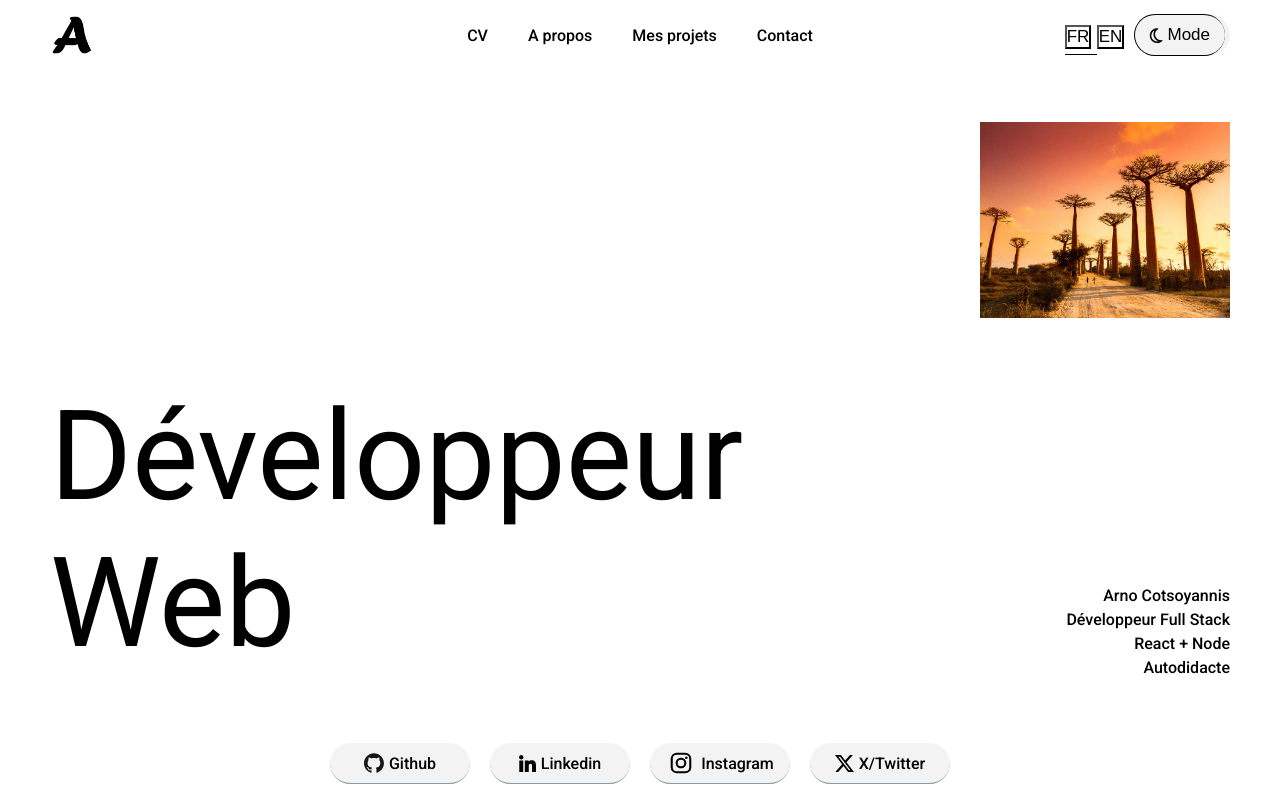
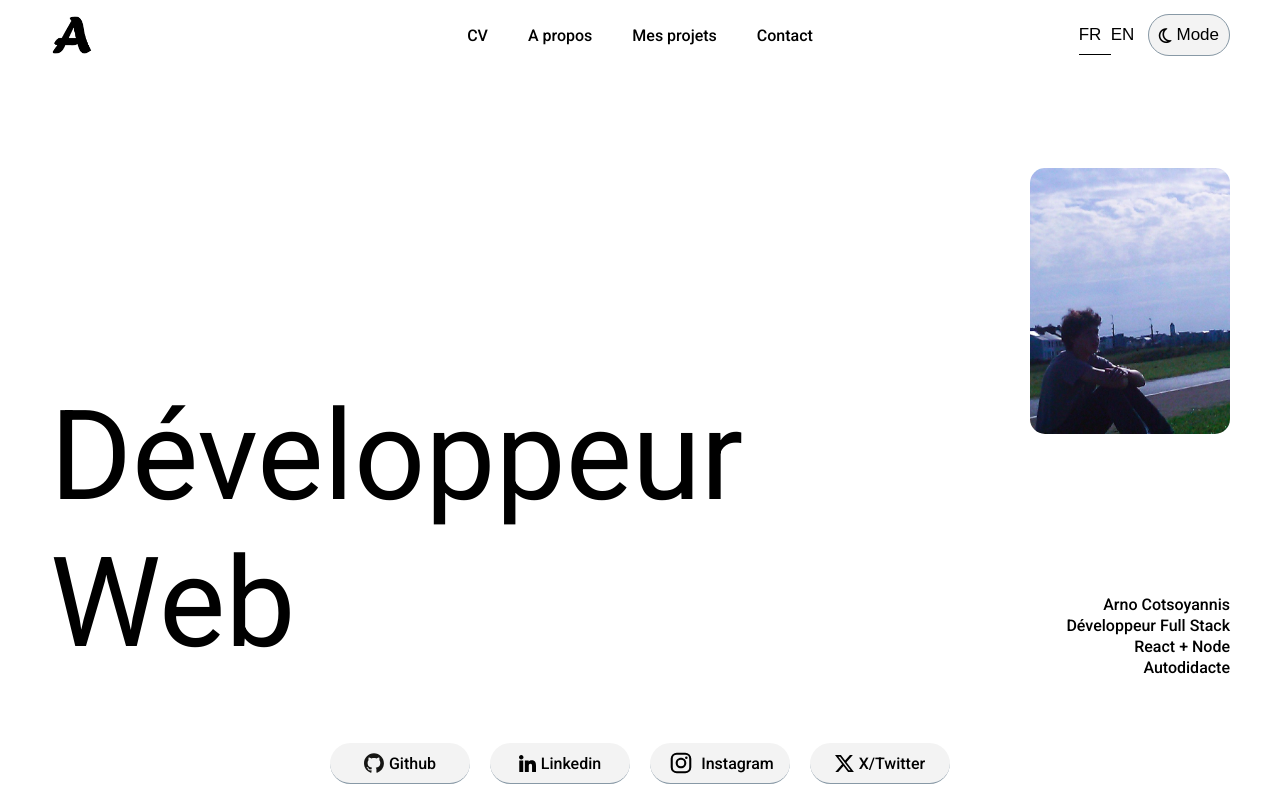
Before and after one commit to AvirKarakitsos/REACT_portfolio_2025, a React (Vite) app: page / in a window 1280 px wide. Shown: the top 800 px of the page. Built offline with nearby package versions, Linux system fonts and the light colour scheme.

Commit message:
fix: image and bugs

```diff
--- a/src/Components/Header.tsx
+++ b/src/Components/Header.tsx
@@ -40,10 +40,10 @@ function Header() {
 
 				<ul className={styles.listMode}>
 					{theme === "light"
-						? <li><button  onClick={() => toggleTheme("dark")} className={`${styles.itemMode} btn`}><i className="fa-regular fa-moon"></i>{translate(lang).header.mode}</button></li>
-						: <li><button onClick={() => toggleTheme("light")}  className={`${styles.itemMode} btn bg-light-1 color-black`}><i className="fa-solid fa-sun color-black"></i>{translate(lang).header.mode}</button></li>
+						? <li><button  onClick={() => toggleTheme("dark")} className={`${styles.itemMode}`}><i className="fa-regular fa-moon"></i>{translate(lang).header.mode}</button></li>
+						: <li><button onClick={() => toggleTheme("light")}  className={`${styles.itemMode} bg-light-1 color-black`}><i className="fa-solid fa-sun color-black"></i>{translate(lang).header.mode}</button></li>
 					}
-					<li>
+					<li className={styles.buttonContainer}>
 						<button
 							className={`${styles.button} bg-dark`}
 							onClick={() => setOpen((value) => !value)}
--- a/src/Components/Main.tsx
+++ b/src/Components/Main.tsx
@@ -1,5 +1,5 @@
 import styles from '../assets/styles/Main.module.css'
-import photo from '../assets/images/photo-baobab.png'
+import photo from '../assets/images/contraste_25_froid_saisissant.jpg'
 import github from '../assets/images/github.svg'
 import twitter from '../assets/images/twitter.svg'
 import linkedin from '../assets/images/linkedin_2.svg'
@@ -61,7 +61,7 @@ function Main() {
                         </div>
                         <div className={styles.rightContent}>
                             <div className={styles.imgContainer}>
-                                <img src={photo} alt="Allée de baobabs à Madagascar" className={styles.img}/>
+                                <img src={photo} alt="photo" className={styles.img}/>
                             </div>
                             <div className={styles.subtitles}>
                                 <p>Arno Cotsoyannis</p>
--- a/src/assets/styles/Header.module.css
+++ b/src/assets/styles/Header.module.css
@@ -58,13 +58,18 @@
     align-items: center;
     column-gap: 5px;
     font-size: 17px;
-    border: none;
+    padding: 10px;
+    border-radius: 30px;
+    border: 1px solid var(--color-grey-2);
+}
+
+.buttonContainer {
+    display: none;
 }
 
 .button {
     height: 32px;
     width: 32px;
-    display: none;
     justify-content: center;
     align-items: center;
     border-radius: 50%;
--- a/src/assets/styles/Information.module.css
+++ b/src/assets/styles/Information.module.css
@@ -5,6 +5,7 @@
     border-radius: 15px;
     border: 1px solid var(--color-grey);
     background-color: #FAFAFA;
+    cursor: default;
 }
 
 .container:hover {
--- a/src/assets/styles/Main.module.css
+++ b/src/assets/styles/Main.module.css
@@ -33,23 +33,31 @@
     font-weight: 400;
 }
 
+.rightContent {
+    display: flex;
+    flex-direction: column;
+    justify-content: center;
+}
+
 .imgContainer {
-    height: 50%;
+    height: 60%;
+    display: flex;
+    align-items: flex-end;
 }
 
 .img {
-    height: 300px;
-    width: 250px;
+    width: 200px;
     object-fit: contain;
+    border-radius: 15px;
 }
 
 .subtitles {
-    height: 50%;
+    height: 40%;
     display: flex;
     flex-direction: column;
     justify-content: end;
     align-items: end;
-    row-gap: 5px;
+    row-gap: 2px;
     font-weight: 500;
 }
 
--- a/src/index.css
+++ b/src/index.css
@@ -92,6 +92,10 @@ a{
   color: var(--opacity-grey);
 }
 
+.no-border {
+  border: none;
+}
+
 /*********** Font Style ********/
 .italic {
   font-style: italic;
```
Also changed, not shown: src/assets/images/contraste_25_froid_saisissant.jpg (added).
